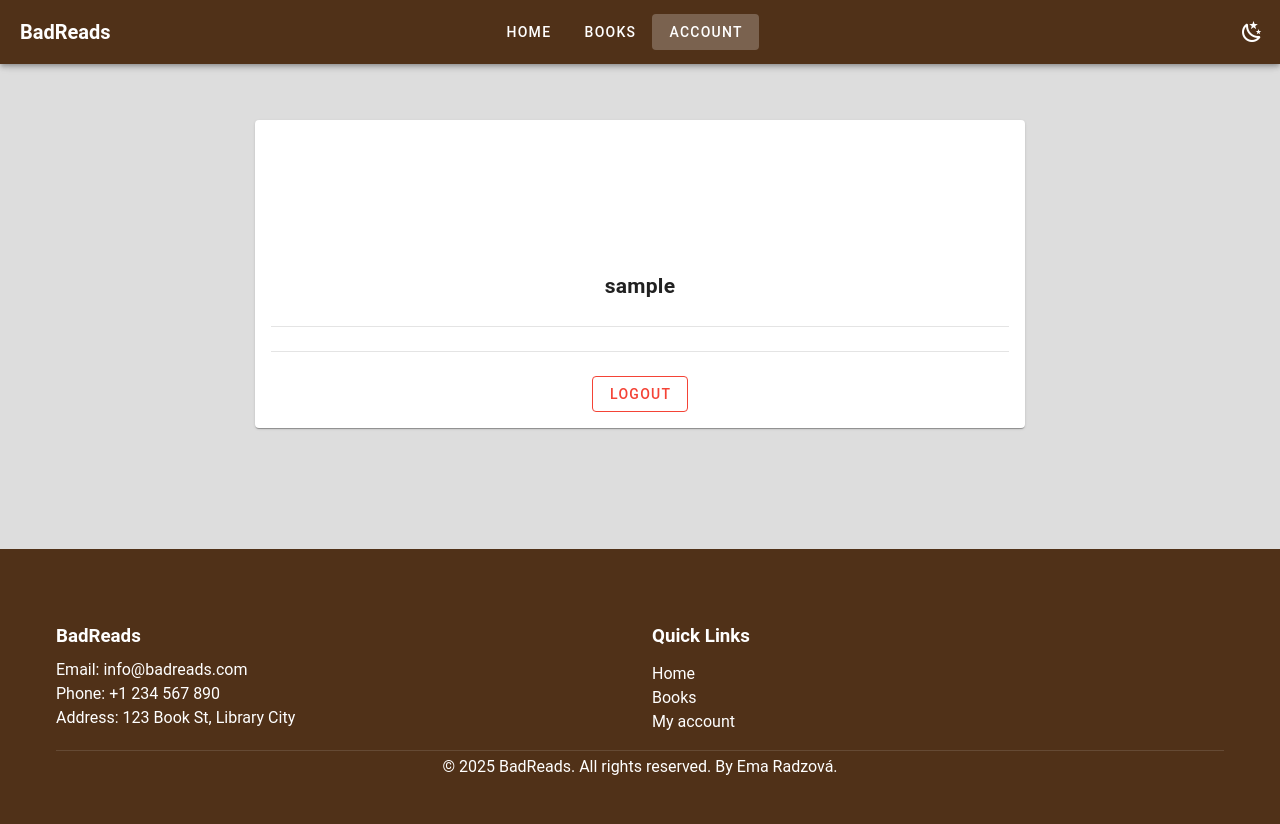
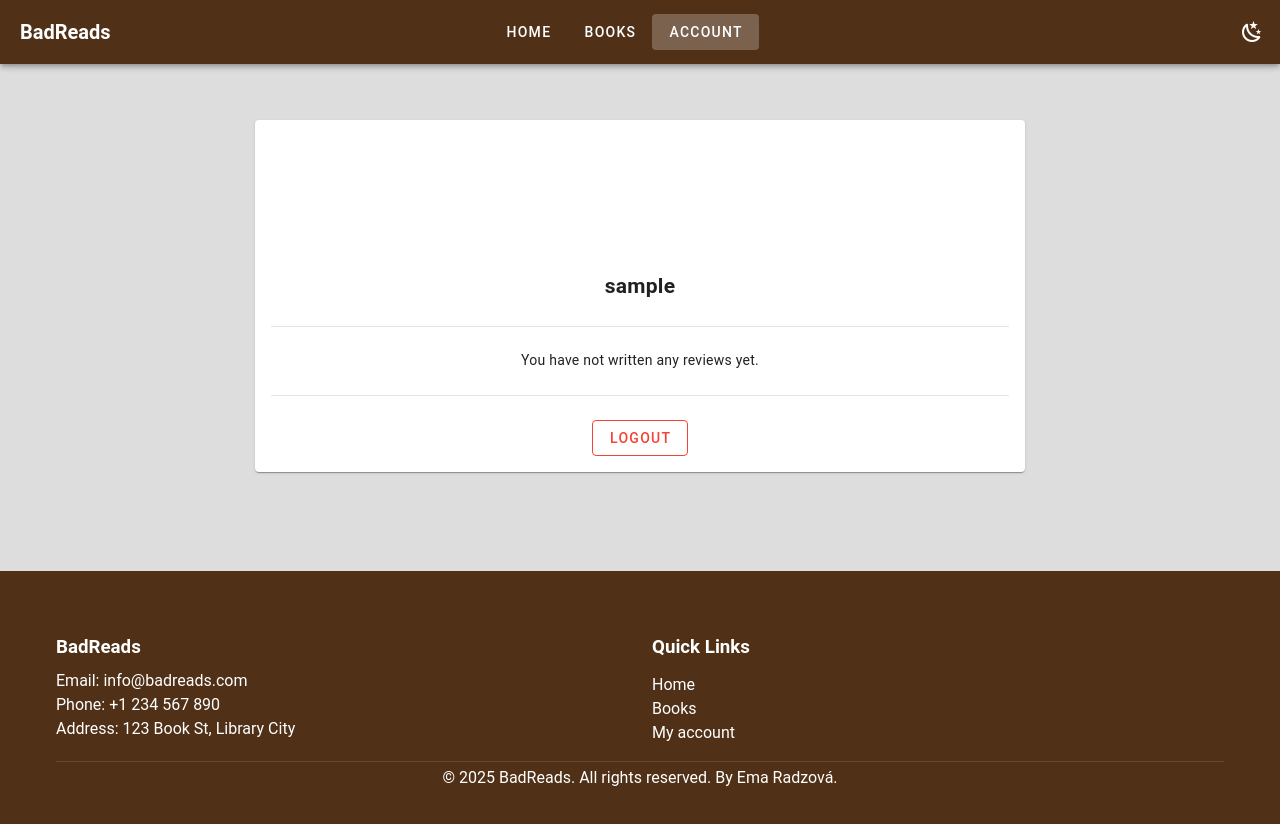
Before and after one commit to seiryuu9/book-catalogue, a Vue app in the folder vue-books/: page /book-catalogue/account in a window 1280 px wide. Shown: the top 824 px of the page. Built offline with nearby package versions, Linux system fonts and the light colour scheme; sample sign-in values are in the browser's storage.

Commit message:
last review fix

```diff
--- a/vue-books/src/components/Reviews.vue
+++ b/vue-books/src/components/Reviews.vue
@@ -31,8 +31,8 @@
 
       </v-card>
     </div>
-    <div v-else>
-      <p v-if="filteredReviews.length === 0">
+    <div v-else class="text-center my-4">
+      <p>
         No reviews found.
       </p>
     </div>
--- a/vue-books/src/views/AccountView.vue
+++ b/vue-books/src/views/AccountView.vue
@@ -44,6 +44,9 @@
 
             <Reviews v-if="myReviews.length" :reviews="myReviews"
               :clickable="true" />
+            <p v-else>
+              You have not written any reviews yet.
+            </p>
 
             <v-divider class="my-6" />
 
```
